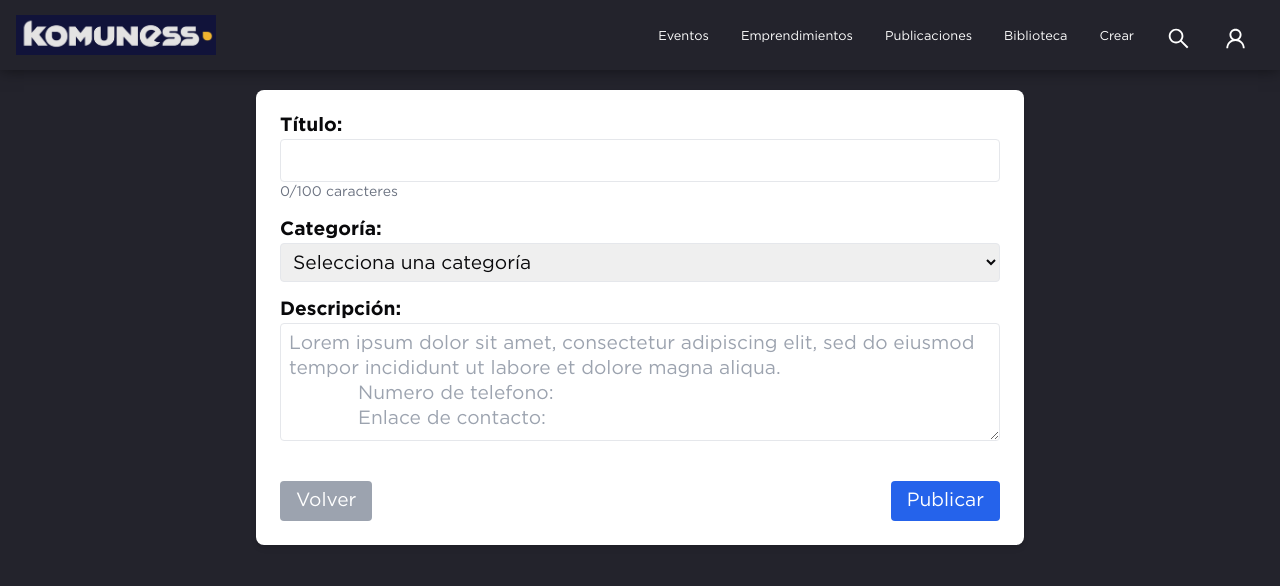
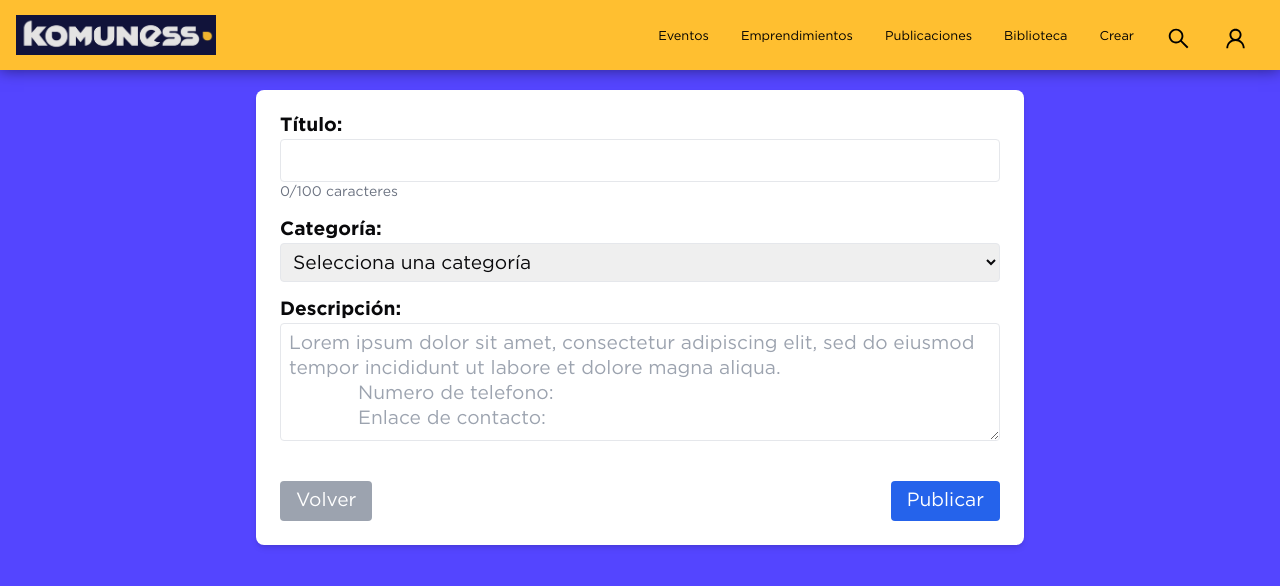
Before and after one commit to P4R4NOIC/Proyecto-Komuness, a React (Create React App) app in the folder FrontEnd/: page /formulario in a window 1280 px wide. Shown: the top 586 px of the page. Built offline with nearby package versions, Linux system fonts and the light colour scheme.

Commit message:
Cambio de colores front end
Cambio de colores a colores de marca en el front end

```diff
--- a/FrontEnd/src/CSS/index.css
+++ b/FrontEnd/src/CSS/index.css
@@ -32,12 +32,18 @@ a{
   font-style: normal;
 }
 
+html, body {
+  margin: 0;
+  padding: 0;
+  min-height: 100vh;
+  width: 100%;
+}
 
 body{
-  font-size: 1.2rem;
+    font-size: 1.2rem;
   line-height: 1.3;
   font-family: 'Gotham', sans-serif;
-  /* font-family: Arial, Helvetica, sans-serif; */
-  background-color: #23232C;
   color: white;
+  background-color: #5445ff;
+
 }
--- a/FrontEnd/src/CSS/navbar.css
+++ b/FrontEnd/src/CSS/navbar.css
@@ -5,6 +5,8 @@
     justify-content: space-between;
     align-items: center;
     padding: 1rem;
+    background-color: #ffbf30;
+    color: black;
     box-shadow: 0px 0px 15px rgba(0, 0, 0, 0.5);
 
 }
@@ -62,7 +64,7 @@
     width: 100%;
     height: 100vh;
 
-    background-color: #636363;
+    background-color: #ffbf30;
     z-index: 10;
     transition: left 1s;
    }
--- a/FrontEnd/src/CSS/publicaciones.css
+++ b/FrontEnd/src/CSS/publicaciones.css
@@ -42,7 +42,7 @@
 
   .user-handle {
     font-size: 0.9rem;
-    color: #657786;
+    color: #9fbdd6;
     margin: 0;
   }
 
@@ -58,7 +58,7 @@
 
   .tweet-date {
     font-size: 0.9rem;
-    color: #657786;
+    color: #c0e3ff;
     margin: 0;
   }
 
@@ -75,6 +75,7 @@
     overflow: hidden;
     width: 100%;
     max-width: 350px;
+    background-color: #5445FF;
   }
 
   .thumbnail {
@@ -94,7 +95,7 @@
   }
 
   .date {
-    color: #888;
+    color: #d9d7d7;
     font-size: 14px;
     margin-top: 5px;
   }
--- a/FrontEnd/src/components/documentCard.js
+++ b/FrontEnd/src/components/documentCard.js
@@ -39,7 +39,7 @@ export const DocumentCard = ({ name, author, type = 'defiault', size, onClick })
       return (
   <div
     onClick={onClick}
-    className="flex items-center gap-3 px-4 py-3 rounded-lg shadow bg-[#2A2A35] hover:bg-[#333344] cursor-pointer transition-all w-[90%] max-w-full"
+    className="flex items-center gap-3 px-4 py-3 rounded-lg shadow bg-[#404270] hover:bg-[#2e2f50] cursor-pointer transition-all w-[90%] max-w-full"
   >
     {/* Icono de documento */}
     {icon}
--- a/FrontEnd/src/components/publicacionCard.js
+++ b/FrontEnd/src/components/publicacionCard.js
@@ -1,7 +1,13 @@
 import { useNavigate } from "react-router-dom";
+let cardColorCounter = 0;
 
 export const PublicacionCard = ({ publicacion }) => {
     const navigate = useNavigate();
+    const colores = ["#FFBF30", "#404270", "#12143D"];
+
+  // Obtenemos el color actual y luego avanzamos el contador
+  const backgroundColor = colores[cardColorCounter % colores.length];
+  cardColorCounter++;
 
     const handleClick = () => {
         navigate(`/publicaciones/${publicacion._id}`, { state: { publicacion } });
@@ -11,6 +17,7 @@ export const PublicacionCard = ({ publicacion }) => {
         <div
             key={publicacion._id}
             className="card"
+            style={{ backgroundColor }}
             onClick={handleClick}
         >
             {publicacion.tag !== 'publicacion' && (
--- a/FrontEnd/src/components/publicaciones.js
+++ b/FrontEnd/src/components/publicaciones.js
@@ -107,7 +107,7 @@ export const Publicaciones = () => {
         {hasMore && (
           <button
             onClick={handleLoadMore}
-            className="px-6 py-2 bg-blue-600 text-white rounded-lg hover:bg-blue-700 transition-colors duration-200 text-sm sm:text-base"
+            className="px-6 py-2 bg-[#404270] hover:bg-[#2e2f50] text-white rounded-lg  transition-colors duration-200 text-sm sm:text-base"
           >
             Cargar más
           </button>
```
Also changed, not shown: 1 other file (tests, documents, lock files or other folders).
